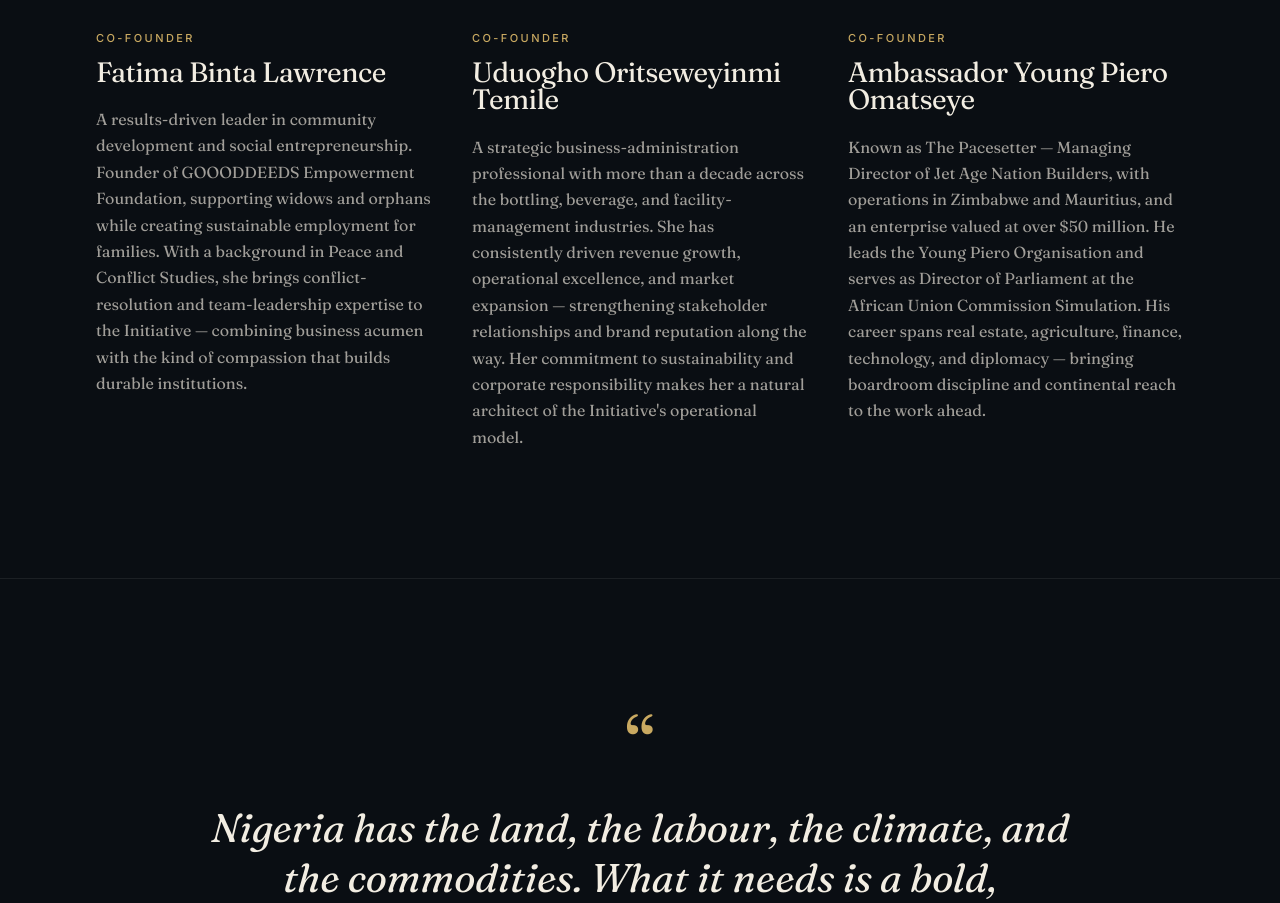
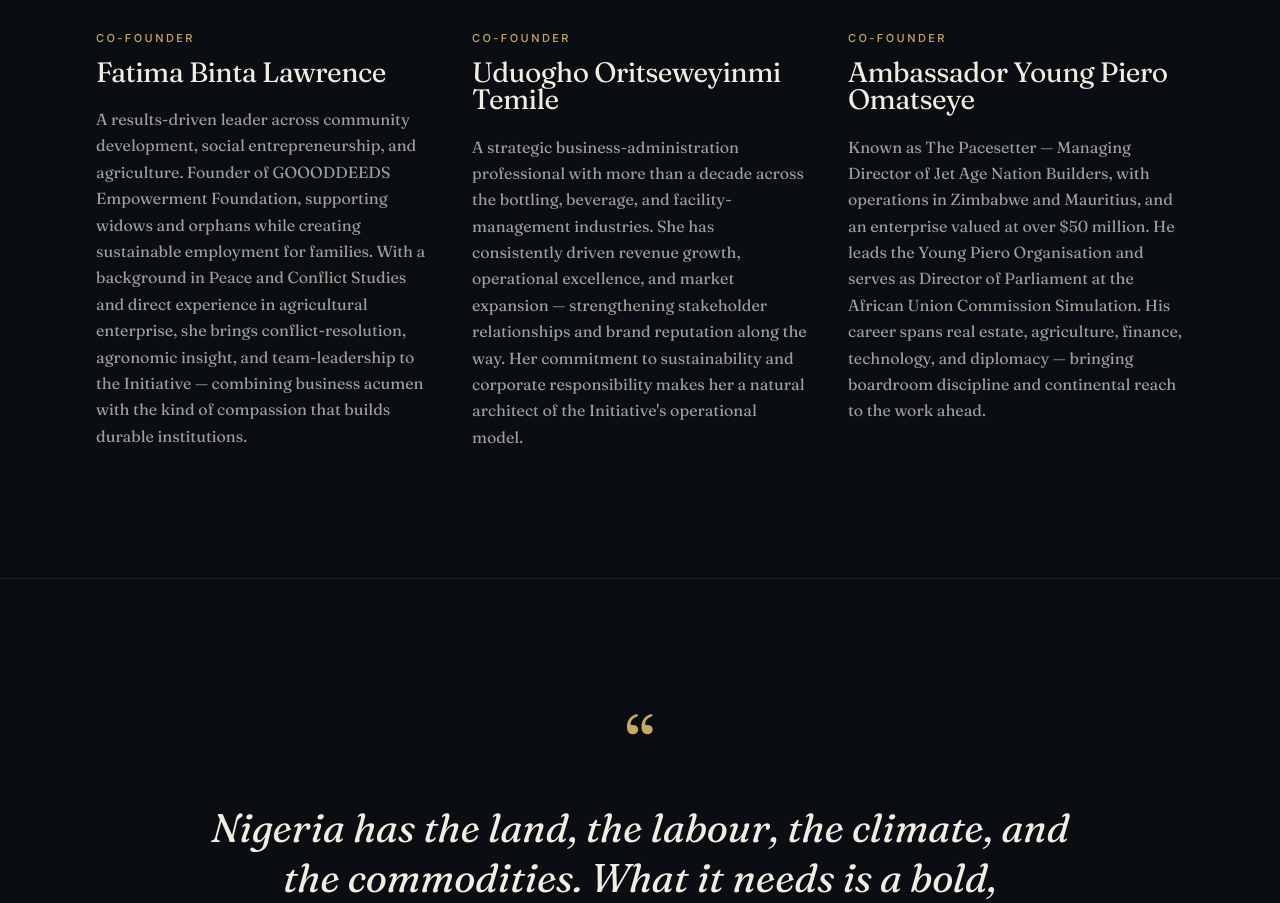
Before and after one commit to The-Greenprint-Farmers-Initiative/The-Greenprint-Farmers-Initiative, a Next.js app: page /about in a window 1280 px wide. Shown: the part 3722-4625 px from the top of the page. Built offline with nearby package versions, Linux system fonts and the light colour scheme.

Commit message:
Add agriculture to Fatima Binta Lawrence's bio

```diff
--- a/src/components/about/AboutLeadership.tsx
+++ b/src/components/about/AboutLeadership.tsx
@@ -8,7 +8,7 @@ const founders = [
     name: "Fatima Binta Lawrence",
     role: "Co-Founder",
     image: "/images/team/fatima-binta-lawrence.jpg",
-    bio: "A results-driven leader in community development and social entrepreneurship. Founder of GOOODDEEDS Empowerment Foundation, supporting widows and orphans while creating sustainable employment for families. With a background in Peace and Conflict Studies, she brings conflict-resolution and team-leadership expertise to the Initiative — combining business acumen with the kind of compassion that builds durable institutions.",
+    bio: "A results-driven leader across community development, social entrepreneurship, and agriculture. Founder of GOOODDEEDS Empowerment Foundation, supporting widows and orphans while creating sustainable employment for families. With a background in Peace and Conflict Studies and direct experience in agricultural enterprise, she brings conflict-resolution, agronomic insight, and team-leadership to the Initiative — combining business acumen with the kind of compassion that builds durable institutions.",
   },
   {
     name: "Uduogho Oritseweyinmi Temile",
```
